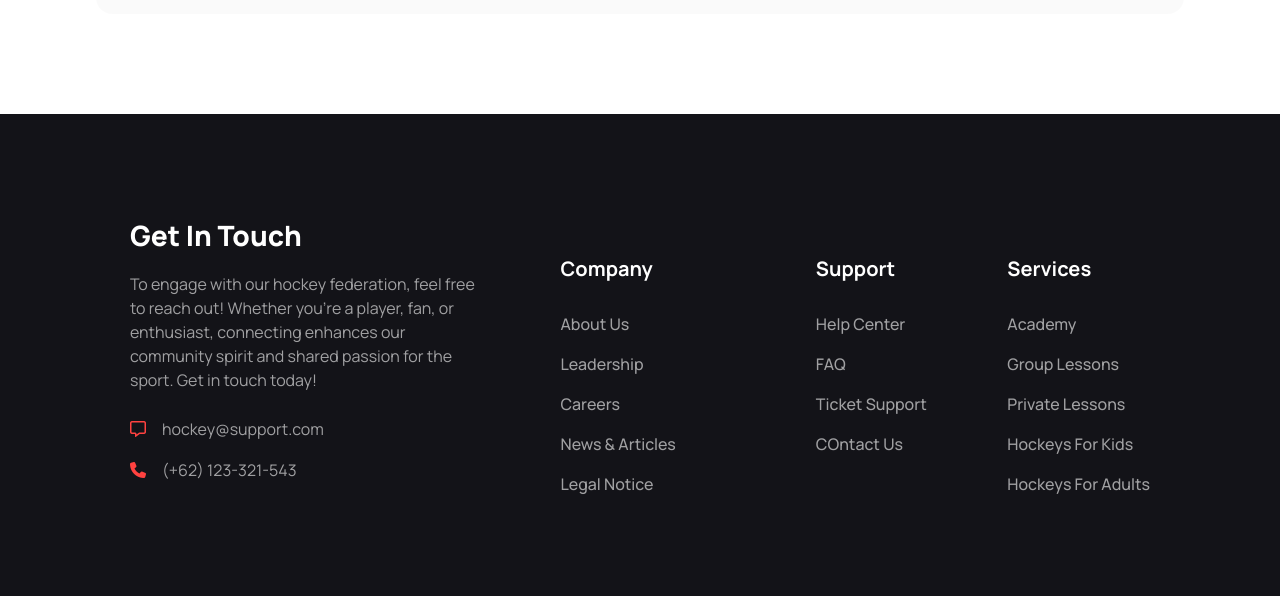
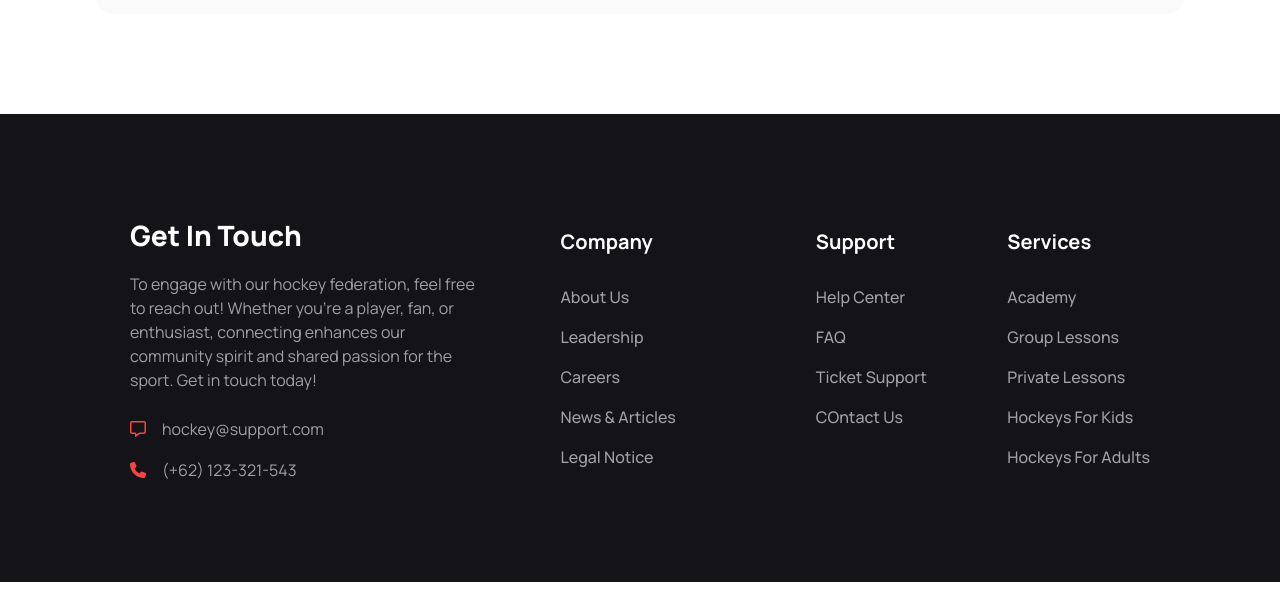
Before and after one commit to barta3235/M3_m15_B9A3_Hockey_landingpage, a plain HTML site: page index.html in a window 1280 px wide. Shown: the part 4709-5305 px from the top of the page. Drawn offline with nearby package versions, Linux system fonts and the light colour scheme.

Commit message:
get in touch grid section left

```diff
--- a/index.html
+++ b/index.html
@@ -549,7 +549,7 @@
     </main>
 
 
-    <footer class="bg-[#131318] flex justify-between flex-col lg:flex-row p-10 lg:px-[130px] lg:py-[100px]">
+    <footer class="bg-[#131318] flex justify-between flex-col lg:flex-row p-10 lg:px-[130px] lg:py-[100px] items-center">
 
         <!-- get in touch section -->
         <div class="text-center lg:text-left lg:w-[350px]">
@@ -567,7 +567,7 @@
 
 
         <!-- company and support -->
-        <div class="flex gap-[140px] justify-around mt-[40px]">
+        <div class="flex gap-[140px] justify-around mt-[40px] lg:mt-0">
              <div class="text-center lg:text-left">
                 <h3 class="text-white text-[20px] font-bold mb-7">Company</h3>
                 <div class="text-[#FFFFFF99] space-y-4 font-medium">
@@ -592,7 +592,7 @@
 
 
         <div class="text-center lg:text-left">
-            <h3 class="text-white text-[20px] font-bold mb-7 mt-[40px]">Services</h3>
+            <h3 class="text-white text-[20px] font-bold mb-7 mt-[40px] lg:mt-0">Services</h3>
             <div class="text-[#FFFFFF99] space-y-4 font-medium">
                      <p><a href="">Academy</a></p>
                      <p><a href=""></a>Group Lessons</p>
```
